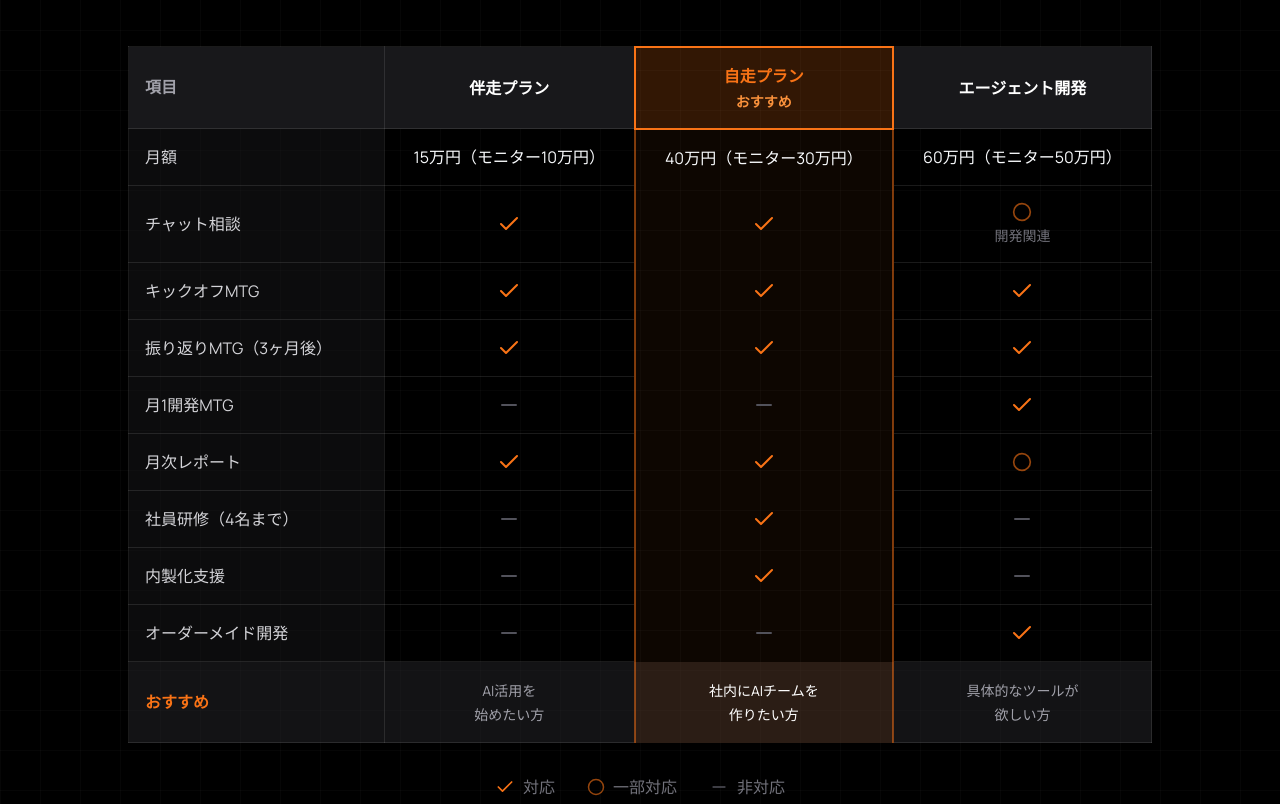
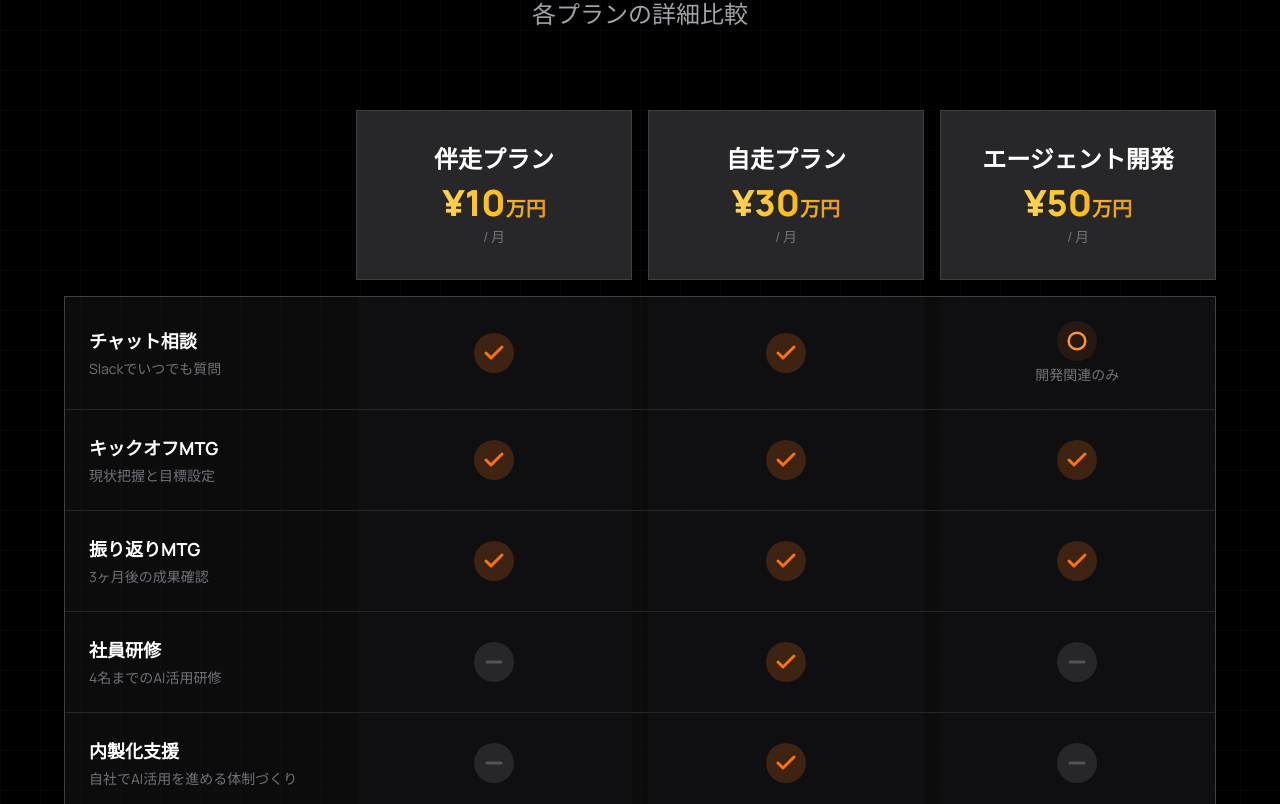
Before and after one commit to shunsuke-tnk/AI-komon-KENSETSU, a React (Vite) app: page / in a window 1280 px wide. Shown: the part 10916-11720 px from the top of the page. Built offline with nearby package versions, Linux system fonts and the light colour scheme.

Commit message:
プラン比較表更新

```diff
--- a/components/ComparisonTableSection.tsx
+++ b/components/ComparisonTableSection.tsx
@@ -3,115 +3,210 @@ import { Section } from './ui/Section';
 import { Check, Minus, Circle } from 'lucide-react';
 
 const comparisonItems = [
-  { label: '月額', bansou: '15万円（モニター10万円）', jisou: '40万円（モニター30万円）', agent: '60万円（モニター50万円）' },
-  { label: 'チャット相談', bansou: 'full', jisou: 'full', agent: 'partial', note: '開発関連' },
-  { label: 'キックオフMTG', bansou: 'full', jisou: 'full', agent: 'full' },
-  { label: '振り返りMTG（3ヶ月後）', bansou: 'full', jisou: 'full', agent: 'full' },
-  { label: '月1開発MTG', bansou: 'none', jisou: 'none', agent: 'full' },
-  { label: '月次レポート', bansou: 'full', jisou: 'full', agent: 'partial' },
-  { label: '社員研修（4名まで）', bansou: 'none', jisou: 'full', agent: 'none' },
-  { label: '内製化支援', bansou: 'none', jisou: 'full', agent: 'none' },
-  { label: 'オーダーメイド開発', bansou: 'none', jisou: 'none', agent: 'full' },
+  {
+    label: 'チャット相談',
+    desc: 'Slackでいつでも質問',
+    bansou: 'full',
+    jisou: 'full',
+    agent: 'partial',
+    agentNote: '開発関連のみ'
+  },
+  {
+    label: 'キックオフMTG',
+    desc: '現状把握と目標設定',
+    bansou: 'full',
+    jisou: 'full',
+    agent: 'full'
+  },
+  {
+    label: '振り返りMTG',
+    desc: '3ヶ月後の成果確認',
+    bansou: 'full',
+    jisou: 'full',
+    agent: 'full'
+  },
+  {
+    label: '社員研修',
+    desc: '4名までのAI活用研修',
+    bansou: 'none',
+    jisou: 'full',
+    agent: 'none'
+  },
+  {
+    label: '内製化支援',
+    desc: '自社でAI活用を進める体制づくり',
+    bansou: 'none',
+    jisou: 'full',
+    agent: 'none'
+  },
+  {
+    label: '月1開発MTG',
+    desc: '進捗確認とフィードバック',
+    bansou: 'none',
+    jisou: 'none',
+    agent: 'full'
+  },
+  {
+    label: 'オーダーメイド開発',
+    desc: '御社専用AIツールを構築',
+    bansou: 'none',
+    jisou: 'none',
+    agent: 'full'
+  },
 ];
 
 const renderCell = (value: string, note?: string) => {
   if (value === 'full') {
-    return <Check className="text-orange-500 mx-auto" size={24} />;
+    return (
+      <div className="flex justify-center">
+        <div className="w-10 h-10 rounded-full bg-orange-500/20 flex items-center justify-center">
+          <Check className="text-orange-500" size={24} strokeWidth={3} />
+        </div>
+      </div>
+    );
   }
   if (value === 'partial') {
     return (
-      <div className="flex flex-col items-center">
-        <Circle className="text-orange-500/60 mx-auto" size={20} />
-        {note && <span className="text-sm text-zinc-500 mt-1">{note}</span>}
+      <div className="flex flex-col items-center gap-1">
+        <div className="w-10 h-10 rounded-full bg-orange-500/10 flex items-center justify-center">
+          <Circle className="text-orange-400" size={20} strokeWidth={3} />
+        </div>
+        {note && <span className="text-sm text-zinc-500">{note}</span>}
       </div>
     );
   }
   if (value === 'none') {
-    return <Minus className="text-zinc-600 mx-auto" size={24} />;
+    return (
+      <div className="flex justify-center">
+        <div className="w-10 h-10 rounded-full bg-zinc-800 flex items-center justify-center">
+          <Minus className="text-zinc-600" size={24} strokeWidth={3} />
+        </div>
+      </div>
+    );
   }
-  return <span className="text-base font-medium">{value}</span>;
+  return <span className="text-lg font-bold">{value}</span>;
 };
 
 export const ComparisonTableSection: React.FC = () => {
   return (
     <Section id="comparison">
-      <div className="text-center mb-12">
-        <h2 className="text-4xl md:text-5xl font-black tracking-tighter mb-4">COMPARISON</h2>
-        <p className="text-zinc-500 font-mono uppercase text-base">プラン比較表</p>
+      {/* Header */}
+      <div className="text-center mb-16 md:mb-20">
+        <h2 className="text-5xl md:text-7xl font-black tracking-tighter mb-4">COMPARISON</h2>
+        <p className="text-xl md:text-2xl text-zinc-400">各プランの詳細比較</p>
       </div>
 
-      <div className="max-w-5xl mx-auto overflow-x-auto">
-        <table className="w-full border-collapse">
-          {/* Header */}
-          <thead>
-            <tr>
-              <th className="p-4 text-left bg-zinc-900 border border-white/10 w-1/4">
-                <span className="text-zinc-400 text-base font-mono">項目</span>
-              </th>
-              <th className="p-4 text-center bg-zinc-900 border border-white/10">
-                <span className="text-white font-bold text-base">伴走プラン</span>
-              </th>
-              <th className="p-4 text-center bg-orange-500/20 border-2 border-orange-500">
-                <span className="text-orange-500 font-bold text-base">自走プラン</span>
-                <span className="block text-sm text-orange-400 mt-1">おすすめ</span>
-              </th>
-              <th className="p-4 text-center bg-zinc-900 border border-white/10">
-                <span className="text-white font-bold text-base">エージェント開発</span>
-              </th>
-            </tr>
-          </thead>
+      <div className="max-w-6xl mx-auto">
+        {/* Plan Headers - Card Style */}
+        <div className="grid grid-cols-4 gap-2 md:gap-4 mb-2 md:mb-4">
+          <div className="p-4 md:p-6"></div>
 
-          {/* Body */}
-          <tbody>
-            {comparisonItems.map((item, index) => (
-              <tr key={index} className="hover:bg-white/5 transition-colors">
-                <td className="p-4 bg-zinc-900/50 border border-white/10">
-                  <span className="text-zinc-300 text-base">{item.label}</span>
-                </td>
-                <td className="p-4 text-center border border-white/10">
-                  {renderCell(item.bansou)}
-                </td>
-                <td className="p-4 text-center border-x-2 border-orange-500/50 bg-orange-500/5">
-                  {renderCell(item.jisou)}
-                </td>
-                <td className="p-4 text-center border border-white/10">
-                  {renderCell(item.agent, item.note)}
-                </td>
-              </tr>
-            ))}
+          {/* 伴走プラン */}
+          <div className="p-4 md:p-8 bg-zinc-800 border border-zinc-700 text-center">
+            <h3 className="text-xl md:text-2xl font-black text-white mb-2">伴走プラン</h3>
+            <div className="text-3xl md:text-4xl font-black text-transparent bg-clip-text bg-gradient-to-r from-amber-200 via-amber-400 to-amber-600">
+              ¥10<span className="text-lg md:text-xl">万円</span>
+            </div>
+            <p className="text-sm text-zinc-500 mt-1">/ 月</p>
+          </div>
 
-            {/* Recommendation Row */}
-            <tr className="bg-zinc-800/50">
-              <td className="p-4 border border-white/10">
-                <span className="text-orange-500 text-base font-bold">おすすめ</span>
-              </td>
-              <td className="p-4 text-center border border-white/10">
-                <span className="text-zinc-400 text-sm">AI活用を<br />始めたい方</span>
-              </td>
-              <td className="p-4 text-center border-x-2 border-orange-500/50 bg-orange-500/10">
-                <span className="text-white text-sm font-medium">社内にAIチームを<br />作りたい方</span>
-              </td>
-              <td className="p-4 text-center border border-white/10">
-                <span className="text-zinc-400 text-sm">具体的なツールが<br />欲しい方</span>
-              </td>
-            </tr>
-          </tbody>
-        </table>
+          {/* 自走プラン */}
+          <div className="p-4 md:p-8 bg-zinc-800 border border-zinc-700 text-center">
+            <h3 className="text-xl md:text-2xl font-black text-white mb-2">自走プラン</h3>
+            <div className="text-3xl md:text-4xl font-black text-transparent bg-clip-text bg-gradient-to-r from-amber-200 via-amber-400 to-amber-600">
+              ¥30<span className="text-lg md:text-xl">万円</span>
+            </div>
+            <p className="text-sm text-zinc-500 mt-1">/ 月</p>
+          </div>
+
+          {/* エージェント開発 */}
+          <div className="p-4 md:p-8 bg-zinc-800 border border-zinc-700 text-center">
+            <h3 className="text-xl md:text-2xl font-black text-white mb-2">エージェント開発</h3>
+            <div className="text-3xl md:text-4xl font-black text-transparent bg-clip-text bg-gradient-to-r from-amber-200 via-amber-400 to-amber-600">
+              ¥50<span className="text-lg md:text-xl">万円</span>
+            </div>
+            <p className="text-sm text-zinc-500 mt-1">/ 月</p>
+          </div>
+        </div>
+
+        {/* Comparison Rows */}
+        <div className="border border-zinc-700 bg-zinc-900/50">
+          {comparisonItems.map((item, index) => (
+            <div
+              key={index}
+              className={`grid grid-cols-4 gap-2 md:gap-4 ${
+                index !== comparisonItems.length - 1 ? 'border-b border-zinc-800' : ''
+              }`}
+            >
+              {/* Feature Label */}
+              <div className="p-4 md:p-6 flex flex-col justify-center">
+                <span className="text-white font-bold text-base md:text-lg">{item.label}</span>
+                <span className="text-zinc-500 text-sm mt-1 hidden md:block">{item.desc}</span>
+              </div>
+
+              {/* Bansou */}
+              <div className="p-4 md:p-6 flex items-center justify-center bg-zinc-900/30">
+                {renderCell(item.bansou)}
+              </div>
+
+              {/* Jisou */}
+              <div className="p-4 md:p-6 flex items-center justify-center bg-zinc-900/30">
+                {renderCell(item.jisou)}
+              </div>
+
+              {/* Agent */}
+              <div className="p-4 md:p-6 flex items-center justify-center bg-zinc-900/30">
+                {renderCell(item.agent, item.agentNote)}
+              </div>
+            </div>
+          ))}
+        </div>
+
+        {/* Target Audience Row */}
+        <div className="grid grid-cols-4 gap-2 md:gap-4 mt-2 md:mt-4">
+          <div className="p-4 md:p-6 flex items-center">
+            <span className="text-orange-500 font-bold text-base md:text-lg">こんな方に</span>
+          </div>
+
+          <div className="p-4 md:p-6 bg-zinc-800/50 border border-zinc-700">
+            <p className="text-zinc-300 text-sm md:text-base text-center leading-relaxed">
+              まずはAI活用を<br className="hidden md:block" />始めたい方
+            </p>
+          </div>
+
+          <div className="p-4 md:p-6 bg-zinc-800/50 border border-zinc-700">
+            <p className="text-zinc-300 text-sm md:text-base text-center leading-relaxed">
+              社内にAI人材を<br className="hidden md:block" />育てたい方
+            </p>
+          </div>
+
+          <div className="p-4 md:p-6 bg-zinc-800/50 border border-zinc-700">
+            <p className="text-zinc-300 text-sm md:text-base text-center leading-relaxed">
+              専用ツールを<br className="hidden md:block" />作りたい方
+            </p>
+          </div>
+        </div>
       </div>
 
       {/* Legend */}
-      <div className="mt-8 flex justify-center gap-8 text-base text-zinc-500">
-        <div className="flex items-center gap-2">
-          <Check className="text-orange-500" size={20} />
-          <span>対応</span>
+      <div className="mt-12 flex justify-center gap-8 md:gap-12">
+        <div className="flex items-center gap-3">
+          <div className="w-8 h-8 rounded-full bg-orange-500/20 flex items-center justify-center">
+            <Check className="text-orange-500" size={18} strokeWidth={3} />
+          </div>
+          <span className="text-zinc-400 text-base">対応</span>
         </div>
-        <div className="flex items-center gap-2">
-          <Circle className="text-orange-500/60" size={18} />
-          <span>一部対応</span>
+        <div className="flex items-center gap-3">
+          <div className="w-8 h-8 rounded-full bg-orange-500/10 flex items-center justify-center">
+            <Circle className="text-orange-400" size={16} strokeWidth={3} />
+          </div>
+          <span className="text-zinc-400 text-base">一部対応</span>
         </div>
-        <div className="flex items-center gap-2">
-          <Minus className="text-zinc-600" size={20} />
-          <span>非対応</span>
+        <div className="flex items-center gap-3">
+          <div className="w-8 h-8 rounded-full bg-zinc-800 flex items-center justify-center">
+            <Minus className="text-zinc-600" size={18} strokeWidth={3} />
+          </div>
+          <span className="text-zinc-400 text-base">非対応</span>
         </div>
       </div>
     </Section>
```
